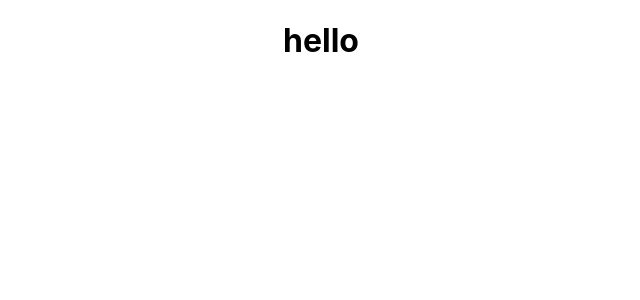
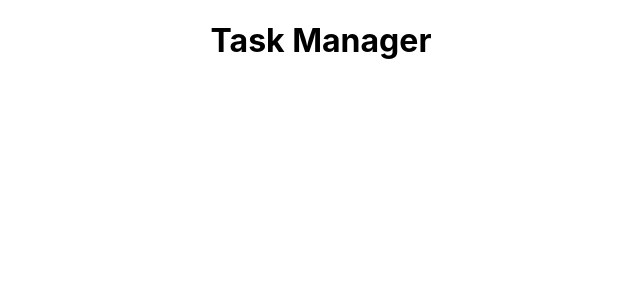
Before and after one commit to H-Bo214/task-manager, a React (Create React App) app: page / in a window 1280 px wide. Shown: the top 300 px of the page, without its empty margins (319-959 px from the left). Built offline with nearby package versions, Linux system fonts and the light colour scheme.

Commit message:
Created Header component, import Header to App.js

```diff
--- a/src/App.js
+++ b/src/App.js
@@ -1,11 +1,12 @@
 import './App.css';
 import { BrowserRouter as Router, Route } from 'react-router-dom';
+import Header from './components/Header'
 
 function App() {
   return (
     <Router>
       <main className="app-container">
-        <h1>hello</h1>
+        <Header />
       </main>
     </Router>
   );
--- /dev/null
+++ b/src/components/Header.js
@@ -0,0 +1,11 @@
+import React from 'react';
+
+const Header = () => {
+  return (
+    <header>
+      <h1>Task Manager</h1>
+    </header>
+  )
+}
+
+export default Header;
```
